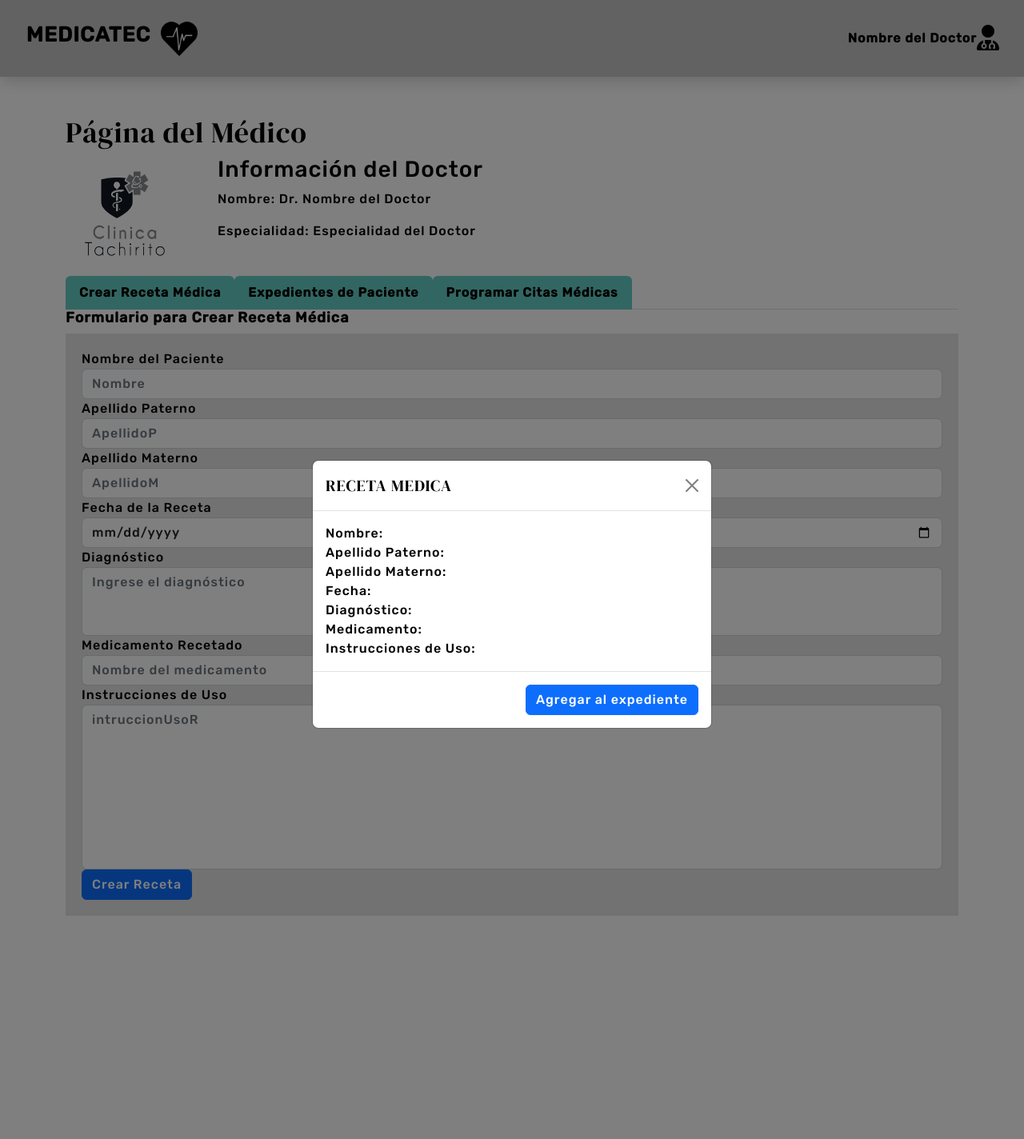
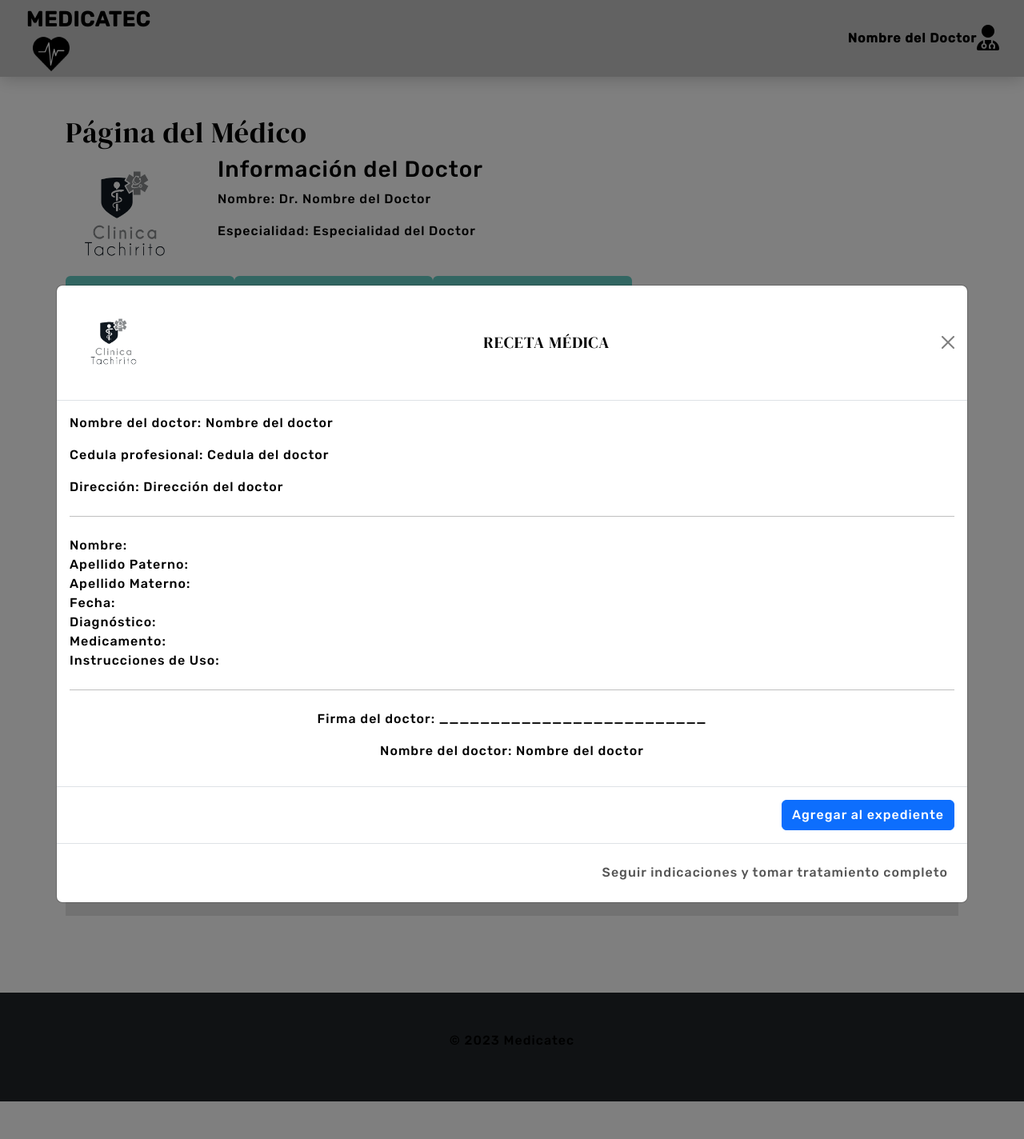
Before and after one commit to lenovo2917/ProyectoClinica, a PHP site: page /doctores/creaResetaD.html in a window 1280 px wide, after a click on "Crear Receta". Shown: the top 1424 px of the page at 80% size. Run offline with PHP 8.4, Linux system fonts and the light colour scheme; some libraries are stand-ins or nearby versions; some web fonts are replaced.

Commit message:
FINISHED

```diff
--- a/css/Diseño_Crear_Receta.css
+++ b/css/Diseño_Crear_Receta.css
@@ -74,3 +74,19 @@ form {
     height: 50px;
     margin-right: 10px;
   }
+
+
+  .logo {
+    max-width:10%;
+    margin-right: auto;
+}
+
+
+.firma {
+    text-align: center;
+}
+
+.indicaciones {
+    text-align: center;
+    color: #555; /* Color del texto */
+}
--- a/doctores/creaResetaD.html
+++ b/doctores/creaResetaD.html
@@ -40,6 +40,7 @@
                         </div>
                     </div>
                 </div>
+
             </header>
             <main>
                 <div class="container mt-5">
@@ -83,31 +84,56 @@
 
 
                     <!-- Tab content -->
-                    <div class="tab-content" id="myTabContent">
                     <div class="modal fade" id="exampleModalToggle" aria-hidden="true" aria-labelledby="exampleModalToggleLabel" tabindex="-1">
-                            <div class="modal-dialog modal-dialog-centered">
+                        <div class="modal-dialog modal-xl modal-dialog-centered">
                             <div class="modal-content">
                                 <div class="modal-header">
-                                        <h1 class="modal-title fs-5" id="exampleModalToggleLabel">RECETA MEDICA</h1>
+                                    <!-- Encabezado -->
+                                    <img src="../img/LOGO.png" alt="Clinica Tachirito" class="logo">
+                                    <h1 class="modal-title fs-5" id="exampleModalToggleLabel">RECETA MÉDICA</h1>
                                     <button type="button" class="btn-close" data-bs-dismiss="modal" aria-label="Close"></button>
                                 </div>
                                 <div class="modal-body">
-                                        <!-- Aquí irá la tabla -->
-                                        <table id="datosReceta">
-                                            <!-- Contenido de la tabla -->
+                                    <!-- Información del doctor -->
+                                    <p>Nombre del doctor: <span id="doctorNombre">Nombre del doctor</span></p>
+                                    <p>Cedula profesional: <span id="cedulaProfesional">Cedula del doctor</span></p>
+                                    <p>Dirección: <span id="direccion">Dirección del doctor</span></p>
+                                    <hr class="my-4">
+                                    <!-- Contenido de la receta en forma de tabla -->
+                                    <table class="table" id="datosReceta" >
+                                        <tr><td>Nombre:</td><td>${nombre}</td></tr>
+                                        <tr><td>Apellido Paterno:</td><td>${apellidoP}</td></tr>
+                                        <tr><td>Apellido Materno:</td><td>${apellidoM}</td></tr>
+                                        <tr><td>Fecha:</td><td>${fecha}</td></tr>
+                                        <tr><td>Diagnóstico:</td><td>${diagnostico}</td></tr>
+                                        <tr><td>Medicamento:</td><td>${medicamento}</td></tr>
+                                        <tr><td>Instrucciones de Uso:</td><td>${intruccionUsoR}</td></tr>
                                     </table>
+                                    <!-- Firma y nombre del doctor -->
+                                    <div class="firma">
+                                        <hr class="my-4">
+                                        <p>Firma del doctor: __________________________</p>
+                                        <p>Nombre del doctor: <span id="nombreFirma">Nombre del doctor</span></p>
+                                    </div>
                                 </div>
                                 <div class="modal-footer">
                                     <button id="agregarExpediente" class="btn btn-primary">Agregar al expediente</button>
-                                        <button id="descargar" class="btn btn-secondary" style="display: none;">Descargar</button>
-                                        <button id="imprimir" class="btn btn-secondary" style="display: none;">Imprimir</button>
+                                    <!-- Botones con iconos -->
+                                    <button id="descargar" class="btn btn-secondary" style="display: none;"><i class="fas fa-download"></i></button>
+                                    <button id="imprimir" class="btn btn-secondary" style="display: none;"><i class="fas fa-print"></i></button>
+                                </div>
+                                <div class="modal-footer">
+                                    <!-- Texto y línea adicional -->
+                                    <p class="indicaciones">Seguir indicaciones y tomar tratamiento completo</p>
+                                    <hr class="my-4">
                                 </div>
                             </div>
                         </div>
                     </div>
 
 
-
+                         <!-- Tab content -->
+                    <div class="tab-content" id="myTabContent">
                         <!-- Tab 1: Crear Receta Médica -->
                         <div class="tab-pane fade show active" id="receta" role="tabpanel" aria-labelledby="receta-tab">
                             <h2>Formulario para Crear Receta Médica</h2>
@@ -406,6 +432,16 @@
                     </div>
                 </div>
             </main>
+
+          <!--footer-->
+    <div class="container-fluid-lg py-5">
+        <footer class="bg-dark text-white text-center py-5 mt-5">
+            <div class="row">
+                <p>&copy; 2023 Medicatec</p>
+            </div>
+        </footer>
+    </div>
+
 </div>
 </div>
     <script src="../node_modules/jquery/dist/jquery.js"></script>
```
Lines whose indentation alone changed are shown as unchanged.
